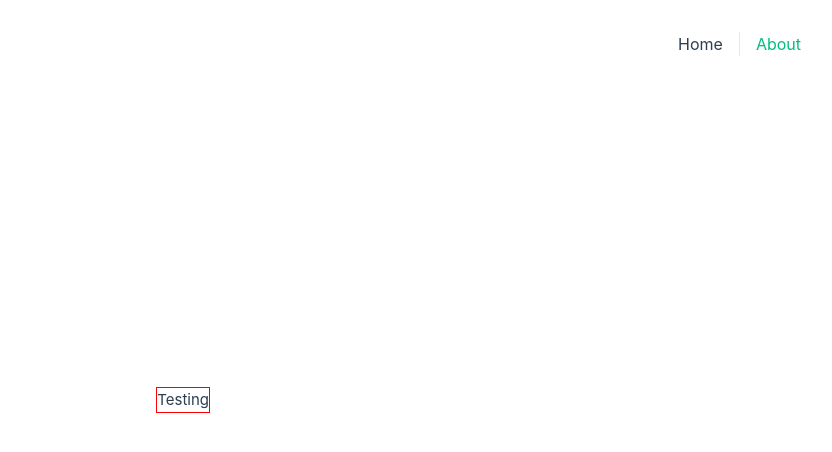
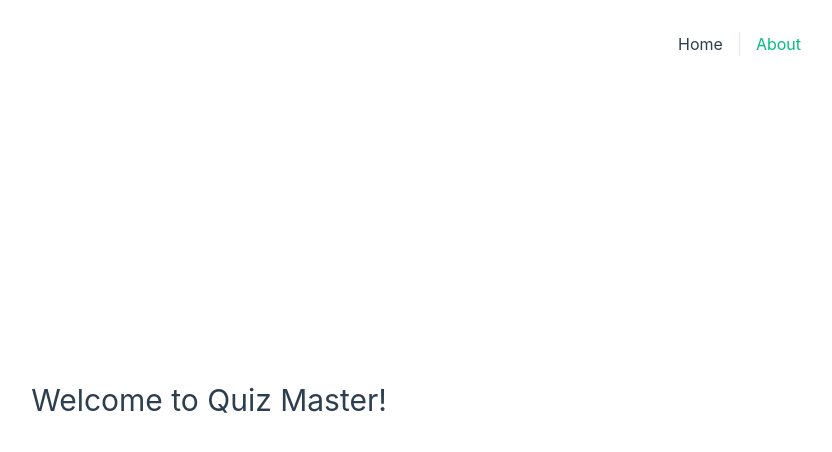
Before and after one commit to nbarnabee/quiz-master, a Vue app: page / in a window 1280 px wide. Shown: the top 452 px of the page, without its empty margins (431-1263 px from the left). Built offline with nearby package versions, Linux system fonts and the light colour scheme.

Commit message:
Tweak layout styles

```diff
--- a/src/assets/main.css
+++ b/src/assets/main.css
@@ -1,11 +1,8 @@
 @import "./base.css";
 
-#app {
-  max-width: 1280px;
-  margin: 0 auto;
-  padding: 2rem;
-
-  font-weight: normal;
+body {
+  display: flex;
+  place-items: center;
 }
 
 a,
@@ -20,14 +17,3 @@ a,
     background-color: hsla(160, 100%, 37%, 0.2);
   }
 }
-
-body {
-  display: flex;
-  place-items: center;
-}
-
-#app {
-  display: grid;
-  grid-template-columns: 1fr 1fr;
-  padding: 0 2rem;
-}
--- a/src/views/HomeView.vue
+++ b/src/views/HomeView.vue
@@ -1,13 +1,15 @@
 <script setup></script>
 
 <template>
-  <main>Testing</main>
+  <main>
+    <h1>Welcome to Quiz Master!</h1>
+  </main>
 </template>
 
 <style scoped>
 main {
-  margin-inline: 0;
-  text-align: center;
-  outline: 1px solid red;
+  display: grid;
+  place-content: center;
+  width: 100vw;
 }
 </style>
```
